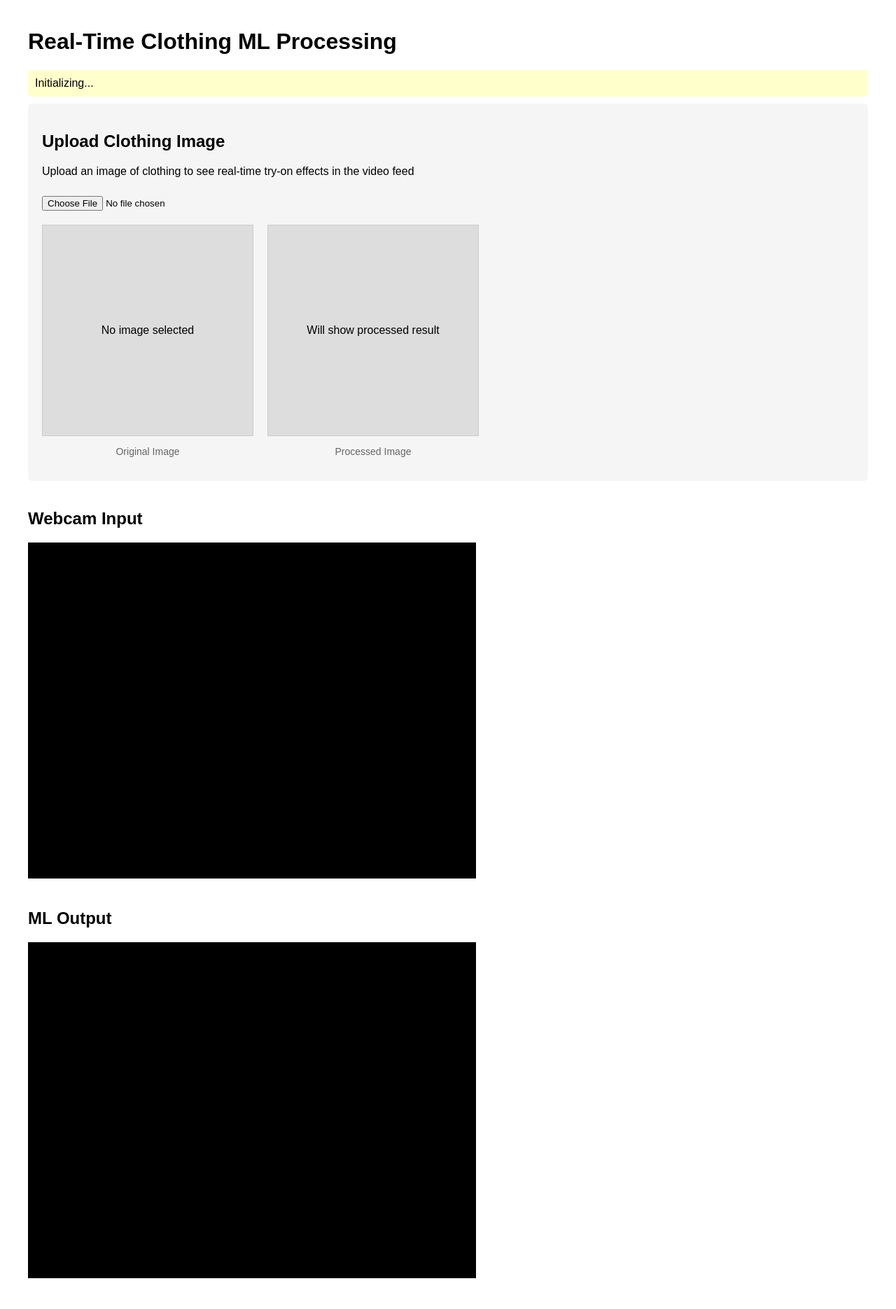
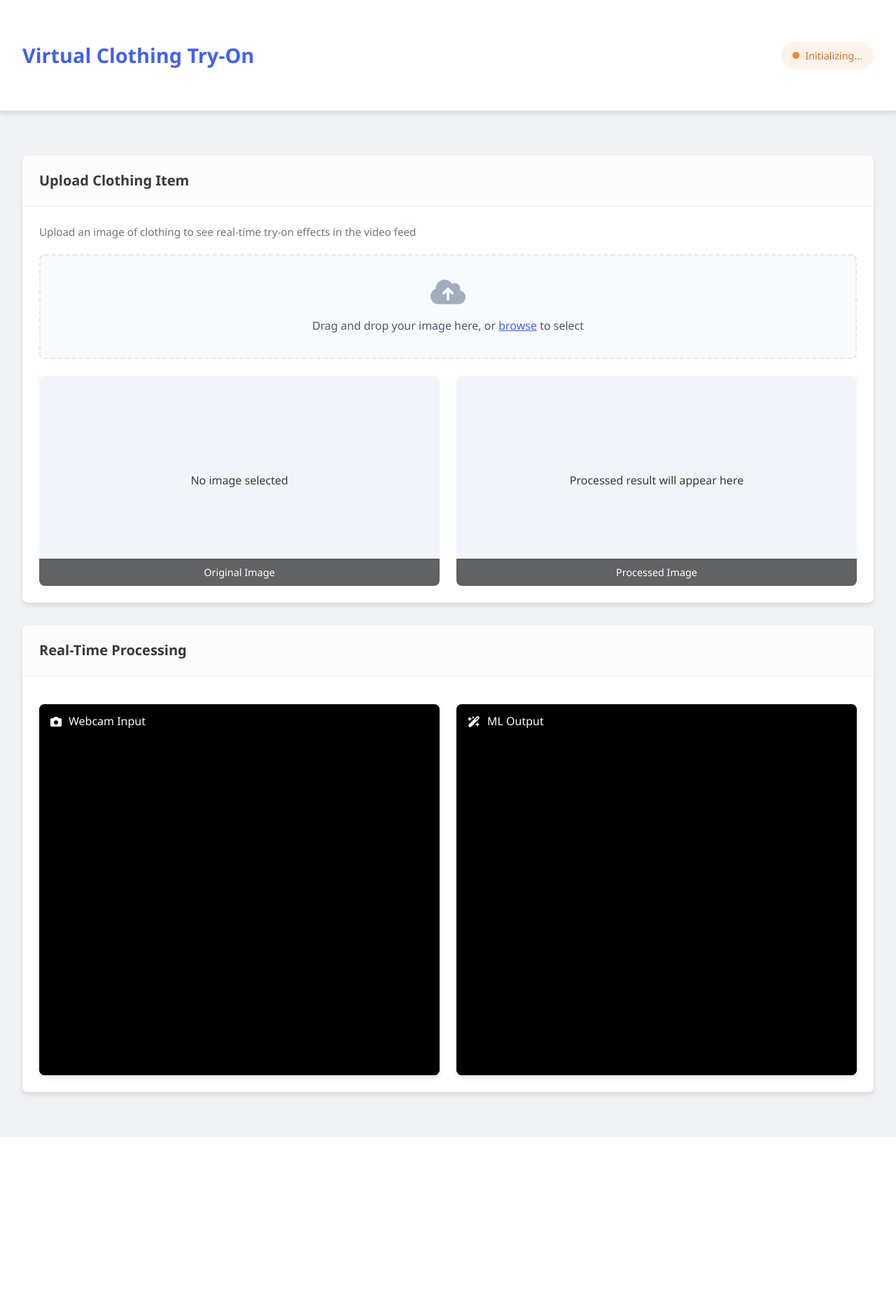
Before and after one commit to Hew03/dti-vton, a Python web app: template templates/index.html in a window 1280 px wide. Shown: the whole page at 70% size. After the commit the page ends 1624 px from the top, so only its background shows below. Run offline with Jinja, Linux system fonts and the light colour scheme; the template is opened without the code that fills it, so the values that code supplies are empty.

Commit message:
finalizing interface

```diff
--- /dev/null
+++ b/static/css/style.css
@@ -0,0 +1,317 @@
+:root {
+  --primary-color: #4361ee;
+  --secondary-color: #3f37c9;
+  --success-color: #4cc9f0;
+  --warning-color: #f72585;
+  --light-bg: #f8f9fa;
+  --dark-bg: #212529;
+  --text-color: #343a40;
+  --border-radius: 8px;
+  --box-shadow: 0 4px 6px rgba(0, 0, 0, 0.1);
+  --transition: all 0.3s ease;
+}
+
+* {
+  margin: 0;
+  padding: 0;
+  box-sizing: border-box;
+}
+
+body {
+  font-family: 'Segoe UI', Roboto, 'Helvetica Neue', Arial, sans-serif;
+  color: var(--text-color);
+  background-color: #f0f2f5;
+  line-height: 1.6;
+  padding: 0;
+  margin: 0;
+}
+
+.container {
+  max-width: 1280px;
+  margin: 0 auto;
+  padding: 2rem;
+}
+
+/* Header Styles */
+header {
+  background-color: white;
+  padding: 1.5rem 0;
+  box-shadow: var(--box-shadow);
+  margin-bottom: 2rem;
+}
+
+header .container {
+  display: flex;
+  align-items: center;
+  justify-content: space-between;
+}
+
+h1 {
+  font-size: 1.8rem;
+  font-weight: 600;
+  color: var(--primary-color);
+  margin: 0;
+}
+
+/* Status Indicator */
+#status {
+  display: inline-flex;
+  align-items: center;
+  padding: 0.5rem 1rem;
+  border-radius: 20px;
+  font-size: 0.9rem;
+  font-weight: 500;
+  transition: var(--transition);
+}
+
+#status::before {
+  content: '';
+  display: inline-block;
+  width: 10px;
+  height: 10px;
+  border-radius: 50%;
+  margin-right: 8px;
+}
+
+.connected {
+  background-color: rgba(72, 187, 120, 0.1);
+  color: #2f855a;
+}
+
+.connected::before {
+  background-color: #48bb78;
+}
+
+.disconnected {
+  background-color: rgba(245, 101, 101, 0.1);
+  color: #e53e3e;
+}
+
+.disconnected::before {
+  background-color: #f56565;
+}
+
+.pending {
+  background-color: rgba(237, 137, 54, 0.1);
+  color: #dd6b20;
+}
+
+.pending::before {
+  background-color: #ed8936;
+}
+
+/* Card Styles */
+.card {
+  background-color: white;
+  border-radius: var(--border-radius);
+  box-shadow: var(--box-shadow);
+  overflow: hidden;
+  margin-bottom: 2rem;
+  transition: var(--transition);
+}
+
+.card:hover {
+  box-shadow: 0 10px 15px -3px rgba(0, 0, 0, 0.1), 0 4px 6px -2px rgba(0, 0, 0, 0.05);
+}
+
+.card-header {
+  padding: 1.25rem 1.5rem;
+  border-bottom: 1px solid rgba(0, 0, 0, 0.06);
+  background-color: rgba(0, 0, 0, 0.01);
+}
+
+.card-header h2 {
+  font-size: 1.25rem;
+  font-weight: 600;
+  color: var(--text-color);
+  margin: 0;
+}
+
+.card-body {
+  padding: 1.5rem;
+}
+
+.card-description {
+  color: #6c757d;
+  margin-bottom: 1.25rem;
+  font-size: 0.95rem;
+}
+
+/* Upload Section */
+.file-upload {
+  position: relative;
+  display: flex;
+  flex-direction: column;
+  align-items: center;
+  padding: 2rem;
+  border: 2px dashed #e2e8f0;
+  border-radius: var(--border-radius);
+  margin-bottom: 1.5rem;
+  background-color: #f8fafc;
+  transition: var(--transition);
+}
+
+.file-upload:hover {
+  border-color: var(--primary-color);
+}
+
+.file-upload input[type="file"] {
+  position: absolute;
+  width: 100%;
+  height: 100%;
+  top: 0;
+  left: 0;
+  opacity: 0;
+  cursor: pointer;
+}
+
+.file-upload-icon {
+  font-size: 2.5rem;
+  color: #a0aec0;
+  margin-bottom: 1rem;
+}
+
+.file-upload-text {
+  font-size: 1rem;
+  color: #4a5568;
+  text-align: center;
+}
+
+.file-upload-text span {
+  color: var(--primary-color);
+  text-decoration: underline;
+  font-weight: 500;
+}
+
+/* Image Preview Container */
+.image-preview-container {
+  display: grid;
+  grid-template-columns: repeat(auto-fit, minmax(300px, 1fr));
+  gap: 1.5rem;
+  margin-top: 1.5rem;
+}
+
+.image-preview {
+  height: 300px;
+  background-color: #f1f5f9;
+  border-radius: var(--border-radius);
+  display: flex;
+  align-items: center;
+  justify-content: center;
+  overflow: hidden;
+  position: relative;
+  transition: var(--transition);
+}
+
+.image-preview img {
+  max-width: 100%;
+  max-height: 100%;
+  object-fit: contain;
+}
+
+.image-preview-label {
+  position: absolute;
+  bottom: 0;
+  left: 0;
+  right: 0;
+  background-color: rgba(0, 0, 0, 0.6);
+  color: white;
+  padding: 0.5rem;
+  font-size: 0.9rem;
+  text-align: center;
+}
+
+/* Video Container */
+.video-grid {
+  display: grid;
+  grid-template-columns: repeat(auto-fit, minmax(500px, 1fr));
+  gap: 1.5rem;
+  margin-top: 1rem;
+}
+
+.video-container {
+  overflow: hidden;
+  border-radius: var(--border-radius);
+  box-shadow: var(--box-shadow);
+  background-color: black;
+}
+
+.video-header {
+  background-color: rgba(0, 0, 0, 0.7);
+  color: white;
+  padding: 0.75rem 1rem;
+  font-size: 1rem;
+  display: flex;
+  align-items: center;
+}
+
+.video-header svg {
+  margin-right: 0.5rem;
+}
+
+video {
+  width: 100%;
+  height: 480px;
+  background-color: #000;
+  display: block;
+}
+
+/* Processing Indicator */
+#processing-indicator {
+  position: fixed;
+  top: 0;
+  left: 0;
+  right: 0;
+  bottom: 0;
+  background-color: rgba(0, 0, 0, 0.5);
+  display: none;
+  flex-direction: column;
+  justify-content: center;
+  align-items: center;
+  z-index: 1000;
+}
+
+.spinner {
+  border: 4px solid rgba(255, 255, 255, 0.3);
+  border-radius: 50%;
+  border-top: 4px solid white;
+  width: 40px;
+  height: 40px;
+  animation: spin 1s linear infinite;
+  margin-bottom: 1rem;
+}
+
+@keyframes spin {
+  0% { transform: rotate(0deg); }
+  100% { transform: rotate(360deg); }
+}
+
+.processing-text {
+  color: white;
+  font-size: 1.1rem;
+  font-weight: 500;
+}
+
+/* Responsive Adjustments */
+@media (max-width: 768px) {
+  .container {
+    padding: 1rem;
+  }
+
+  header .container {
+    flex-direction: column;
+    text-align: center;
+  }
+
+  #status {
+    margin-top: 1rem;
+  }
+
+  .video-grid {
+    grid-template-columns: 1fr;
+  }
+
+  .image-preview {
+    height: 250px;
+  }
+}
--- a/static/js/script.js
+++ b/static/js/script.js
@@ -6,16 +6,58 @@ document.addEventListener('DOMContentLoaded', function() {
     const originalPreview = document.getElementById('original-preview');
     const processedPreview = document.getElementById('processed-preview');
     const processingIndicator = document.getElementById('processing-indicator');
+    const fileUpload = document.querySelector('.file-upload');
 
     let pc;
     let webcamStream;
     let originalImage = null;
     let videoStarted = false;
 
+    ['dragenter', 'dragover', 'dragleave', 'drop'].forEach(eventName => {
+        fileUpload.addEventListener(eventName, preventDefaults, false);
+    });
+
+    function preventDefaults(e) {
+        e.preventDefault();
+        e.stopPropagation();
+    }
+
+    ['dragenter', 'dragover'].forEach(eventName => {
+        fileUpload.addEventListener(eventName, highlight, false);
+    });
+
+    ['dragleave', 'drop'].forEach(eventName => {
+        fileUpload.addEventListener(eventName, unhighlight, false);
+    });
+
+    function highlight() {
+        fileUpload.style.borderColor = 'var(--primary-color)';
+        fileUpload.style.backgroundColor = 'rgba(67, 97, 238, 0.05)';
+    }
+
+    function unhighlight() {
+        fileUpload.style.borderColor = '#e2e8f0';
+        fileUpload.style.backgroundColor = '#f8fafc';
+    }
+
+    fileUpload.addEventListener('drop', handleDrop, false);
+
+    function handleDrop(e) {
+        const dt = e.dataTransfer;
+        const files = dt.files;
+        if (files.length) {
+            imageUploadInput.files = files;
+            handleFileSelect(files[0]);
+        }
+    }
+
     imageUploadInput.addEventListener('change', function(e) {
         const file = e.target.files[0];
         if (!file) return;
+        handleFileSelect(file);
+    });
 
+    function handleFileSelect(file) {
         showProcessingIndicator();
         statusDiv.textContent = "Processing clothing image...";
         statusDiv.className = "pending";
@@ -28,7 +70,7 @@ document.addEventListener('DOMContentLoaded', function() {
             processClothingImage(originalImage);
         };
         reader.readAsDataURL(file);
-    });
+    }
 
     async function processClothingImage(imageData) {
         try {
@@ -48,8 +90,7 @@ document.addEventListener('DOMContentLoaded', function() {
 
             processedPreview.innerHTML = `<img src="${result.processedImage}" alt="Processed Clothing">`;
 
-            statusDiv.textContent = "Image processed successfully";
-            statusDiv.className = "connected";
+            updateStatus("Image processed successfully", "connected");
 
             if (!videoStarted) {
                 await startVideoProcessing();
@@ -58,8 +99,7 @@ document.addEventListener('DOMContentLoaded', function() {
             hideProcessingIndicator();
         } catch (err) {
             processedPreview.innerHTML = '<span>Processing failed</span>';
-            statusDiv.textContent = `Error: ${err.message}`;
-            statusDiv.className = "disconnected";
+            updateStatus(`Error: ${err.message}`, "disconnected");
             console.error(err);
             hideProcessingIndicator();
         }
@@ -78,11 +118,9 @@ document.addEventListener('DOMContentLoaded', function() {
             await setupWebRTC();
 
             videoStarted = true;
-            statusDiv.textContent = "Video processing started";
-            statusDiv.className = "connected";
+            updateStatus("Video processing started", "connected");
         } catch (err) {
-            statusDiv.textContent = `Error starting video: ${err.message}`;
-            statusDiv.className = "disconnected";
+            updateStatus(`Error starting video: ${err.message}`, "disconnected");
             console.error(err);
         }
     }
@@ -95,11 +133,9 @@ document.addEventListener('DOMContentLoaded', function() {
         pc.oniceconnectionstatechange = () => {
             console.log("ICE connection state:", pc.iceConnectionState);
             if (pc.iceConnectionState === "connected" || pc.iceConnectionState === "completed") {
-                statusDiv.textContent = "Connected to video processing";
-                statusDiv.className = "connected";
+                updateStatus("Connected to video processing", "connected");
             } else if (pc.iceConnectionState === "failed" || pc.iceConnectionState === "disconnected") {
-                statusDiv.textContent = "Video connection failed";
-                statusDiv.className = "disconnected";
+                updateStatus("Video connection failed", "disconnected");
             }
         };
 
@@ -143,17 +179,26 @@ document.addEventListener('DOMContentLoaded', function() {
             console.log("Set remote description");
         } catch (err) {
             console.error("WebRTC setup error:", err);
-            statusDiv.textContent = `Setup error: ${err.message}`;
-            statusDiv.className = "disconnected";
+            updateStatus(`Setup error: ${err.message}`, "disconnected");
         }
     }
 
     function showProcessingIndicator() {
-        processingIndicator.style.display = 'block';
+        processingIndicator.style.display = 'flex';
     }
 
     function hideProcessingIndicator() {
         processingIndicator.style.display = 'none';
+    }
+
+    function updateStatus(message, className) {
+        statusDiv.textContent = message;
+        statusDiv.className = className;
+
+        statusDiv.style.transform = 'scale(1.05)';
+        setTimeout(() => {
+            statusDiv.style.transform = 'scale(1)';
+        }, 300);
     }
 
     window.addEventListener('beforeunload', () => {
--- a/templates/index.html
+++ b/templates/index.html
@@ -1,129 +1,80 @@
 <!DOCTYPE html>
-<html>
+<html lang="en">
 <head>
+    <meta charset="UTF-8">
+    <meta name="viewport" content="width=device-width, initial-scale=1.0">
     <title>Real-Time Clothing ML Processing</title>
-    <style>
-        body {
-            font-family: Arial, sans-serif;
-            max-width: 1200px;
-            margin: 0 auto;
-            padding: 20px;
-        }
-        #container {
-            display: flex;
-            flex-wrap: wrap;
-            gap: 20px;
-            margin: 20px 0;
-        }
-        .video-container {
-            width: 640px;
-        }
-        video {
-            background: #000;
-            width: 100%;
-            height: 480px;
-        }
-        #status {
-            padding: 10px;
-            margin: 10px 0;
-            border-radius: 5px;
-        }
-        .connected { background: #cfc; }
-        .disconnected { background: #fcc; }
-        .pending { background: #ffc; }
-
-        /* Image upload section */
-        #image-upload-section {
-            margin-bottom: 20px;
-            padding: 20px;
-            background: #f5f5f5;
-            border-radius: 5px;
-        }
-        .image-preview-container {
-            display: flex;
-            gap: 20px;
-            margin-top: 10px;
-        }
-        .image-preview {
-            width: 300px;
-            height: 300px;
-            background: #ddd;
-            border: 1px solid #ccc;
-            display: flex;
-            align-items: center;
-            justify-content: center;
-            overflow: hidden;
-        }
-        .image-preview img {
-            max-width: 100%;
-            max-height: 100%;
-        }
-        #preview-label {
-            text-align: center;
-            font-weight: bold;
-            margin-top: 5px;
-        }
-        .preview-info {
-            font-size: 14px;
-            color: #666;
-            text-align: center;
-        }
-        .hidden {
-            display: none;
-        }
-        #processing-indicator {
-            position: absolute;
-            top: 50%;
-            left: 50%;
-            transform: translate(-50%, -50%);
-            background: rgba(0,0,0,0.7);
-            color: white;
-            padding: 10px 20px;
-            border-radius: 4px;
-            display: none;
-        }
-        input[type="file"] {
-            margin: 10px 0;
-        }
-    </style>
+    <link rel="stylesheet" href="/static/css/style.css">
+    <!-- Font Awesome for icons -->
+    <link rel="stylesheet" href="https://cdnjs.cloudflare.com/ajax/libs/font-awesome/6.4.0/css/all.min.css">
 </head>
 <body>
-    <h1>Real-Time Clothing ML Processing</h1>
+    <!-- Header Section -->
+    <header>
+        <div class="container">
+            <h1>Virtual Clothing Try-On</h1>
             <div id="status" class="pending">Initializing...</div>
-    <div id="processing-indicator">Processing...</div>
+        </div>
+    </header>
 
-    <!-- Image Upload Section -->
-    <div id="image-upload-section">
-        <h2>Upload Clothing Image</h2>
-        <p>Upload an image of clothing to see real-time try-on effects in the video feed</p>
+    <div class="container">
+        <!-- Image Upload Card -->
+        <div class="card">
+            <div class="card-header">
+                <h2>Upload Clothing Item</h2>
+            </div>
+            <div class="card-body">
+                <p class="card-description">Upload an image of clothing to see real-time try-on effects in the video feed</p>
 
+                <div class="file-upload">
+                    <i class="fas fa-cloud-upload-alt file-upload-icon"></i>
+                    <p class="file-upload-text">
+                        Drag and drop your image here, or <span>browse</span> to select
+                    </p>
                     <input type="file" id="image-upload" accept="image/*">
+                </div>
+
                 <div class="image-preview-container">
-            <div>
                     <div class="image-preview" id="original-preview">
                         <span>No image selected</span>
+                        <div class="image-preview-label">Original Image</div>
                     </div>
-                <p class="preview-info">Original Image</p>
+                    <div class="image-preview" id="processed-preview">
+                        <span>Processed result will appear here</span>
+                        <div class="image-preview-label">Processed Image</div>
                     </div>
-            <div>
-                <div class="image-preview" id="processed-preview">
-                    <span>Will show processed result</span>
-                </div>
-                <p class="preview-info">Processed Image</p>
                 </div>
             </div>
         </div>
 
-    <!-- Video Feeds Section -->
-    <div id="container">
+        <!-- Video Feeds Card -->
+        <div class="card">
+            <div class="card-header">
+                <h2>Real-Time Processing</h2>
+            </div>
+            <div class="card-body">
+                <div class="video-grid">
                     <div class="video-container">
-            <h2>Webcam Input</h2>
+                        <div class="video-header">
+                            <i class="fas fa-camera" style="margin-right: 10px;"></i> Webcam Input
+                        </div>
                         <video id="webcam" autoplay playsinline muted></video>
                     </div>
                     <div class="video-container">
-            <h2>ML Output</h2>
+                        <div class="video-header">
+                            <i class="fas fa-wand-magic-sparkles" style="margin-right: 10px;"></i> ML Output
+                        </div>
                         <video id="processed" autoplay playsinline></video>
                     </div>
+                </div>
+            </div>
+        </div>
+    </div>
+
+    <!-- Processing Indicator -->
+    <div id="processing-indicator">
+        <div class="spinner"></div>
+        <div class="processing-text">Initializing video feed...</div>
     </div>
 
     <script src="/static/js/script.js"></script>
```
Also changed, not shown: app.py (line endings or trailing spaces). Lines whose indentation alone changed are shown as unchanged.
